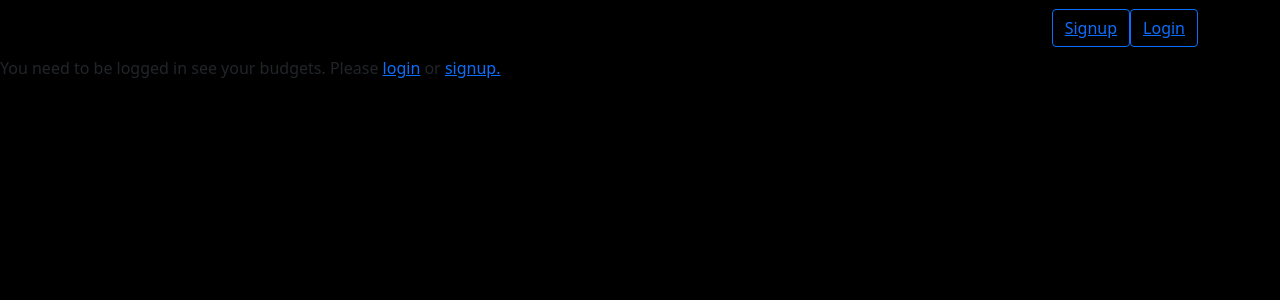
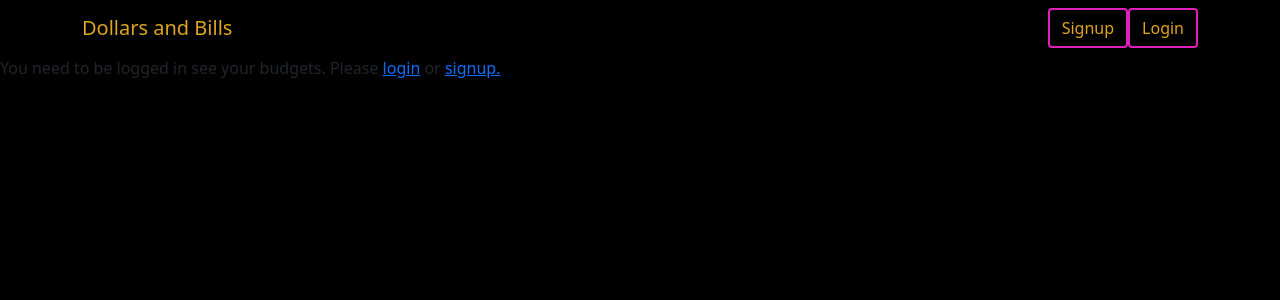
Before and after one commit to EricDeWald/Dollars_and_Bills, a React (Create React App) app in the folder client/: page / in a window 1280 px wide. Shown: the top 300 px of the page. Built offline with nearby package versions, Linux system fonts and the light colour scheme; no server answers.

Commit message:
added styling for nav bar

```diff
--- a/client/src/components/Nav/index.js
+++ b/client/src/components/Nav/index.js
@@ -2,7 +2,7 @@ import React from "react";
 import Auth from "../../utils/auth";
 import { Link } from "react-router-dom";
 import { Button, Navbar, Container } from 'react-bootstrap'
-import styles from './nav.css'
+import './nav.css'
 
 const userName = Auth.getUsername()
 
@@ -13,14 +13,14 @@ function Nav() {
       return (
         <Navbar >
           <Container>
-            <Navbar.Brand className={styles.navtext} href="#home">Dollars and Bills</Navbar.Brand>
+            <Navbar.Brand style={{ color: "#DFA420" }} href="#home">Dollars and Bills</Navbar.Brand>
             <Navbar.Toggle />
             <Navbar.Collapse className="justify-content-end">
-              <Navbar.Text className={styles.navtext}>
-                Signed in as: <a href="#login">{userName}</a>
+              <Navbar.Text style={{ color: "#DF20BA" }}>
+                Signed in as: <a href="#login" id="navIn">{userName}</a>
               </Navbar.Text>
-              <Button variant='outline-danger'>
-              <a href="/" onClick={() => Auth.logout()}>
+              <Button style={{ border: "solid #DF20BA 2px", backgroundColor: "black"}}>
+              <a href="/" id="navIn" onClick={() => Auth.logout()}>
                 Logout
               </a>
               </Button>
@@ -32,16 +32,16 @@ function Nav() {
       return (
         <Navbar>
           <Container>
-            <Navbar.Brand href="#home">Dollars and Bills</Navbar.Brand>
+            <Navbar.Brand style={{ color: "#DFA420" }} href="#home">Dollars and Bills</Navbar.Brand>
             <Navbar.Toggle />
             <Navbar.Collapse className="justify-content-end">
-              <Button variant='outline-primary'>
-              <a href="/signup">
+              <Button style={{ border: "solid #DF20BA 2px", backgroundColor: "black"}}>
+              <a href="/signup" id="navIn">
                 Signup
               </a>
               </Button>
-              <Button variant='outline-primary'>
-              <a href="/login">
+              <Button style={{ border: "solid #DF20BA 2px", backgroundColor: "black"}}>
+              <a href="/login" id="navIn">
                 Login
               </a>
               </Button>
--- a/client/src/components/Nav/nav.css
+++ b/client/src/components/Nav/nav.css
@@ -1,3 +1,8 @@
-:local(.navtext){
-    color: aqua;
+#navIn{
+    color: #DFA420;
+    text-decoration: none;
 }
+
+#navIn:hover{
+    background-color: #DF20BA;
+}
```
